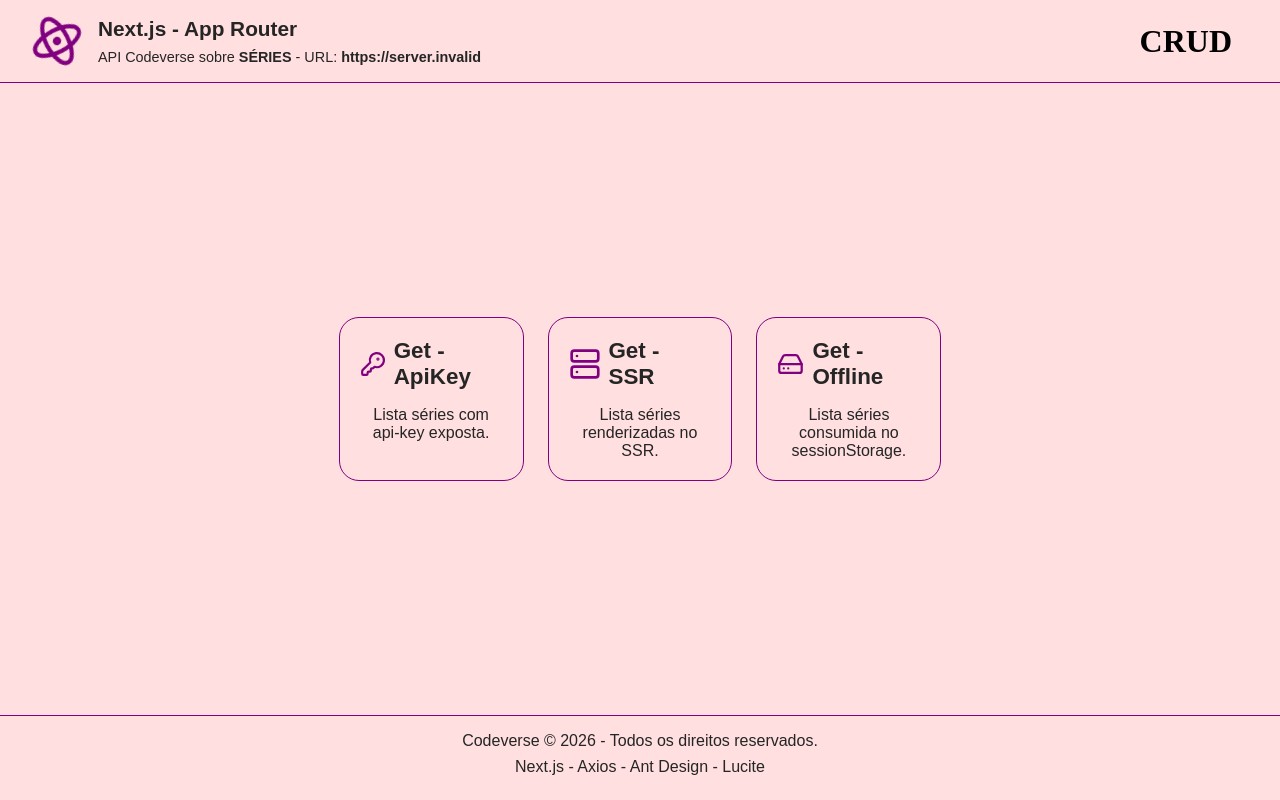
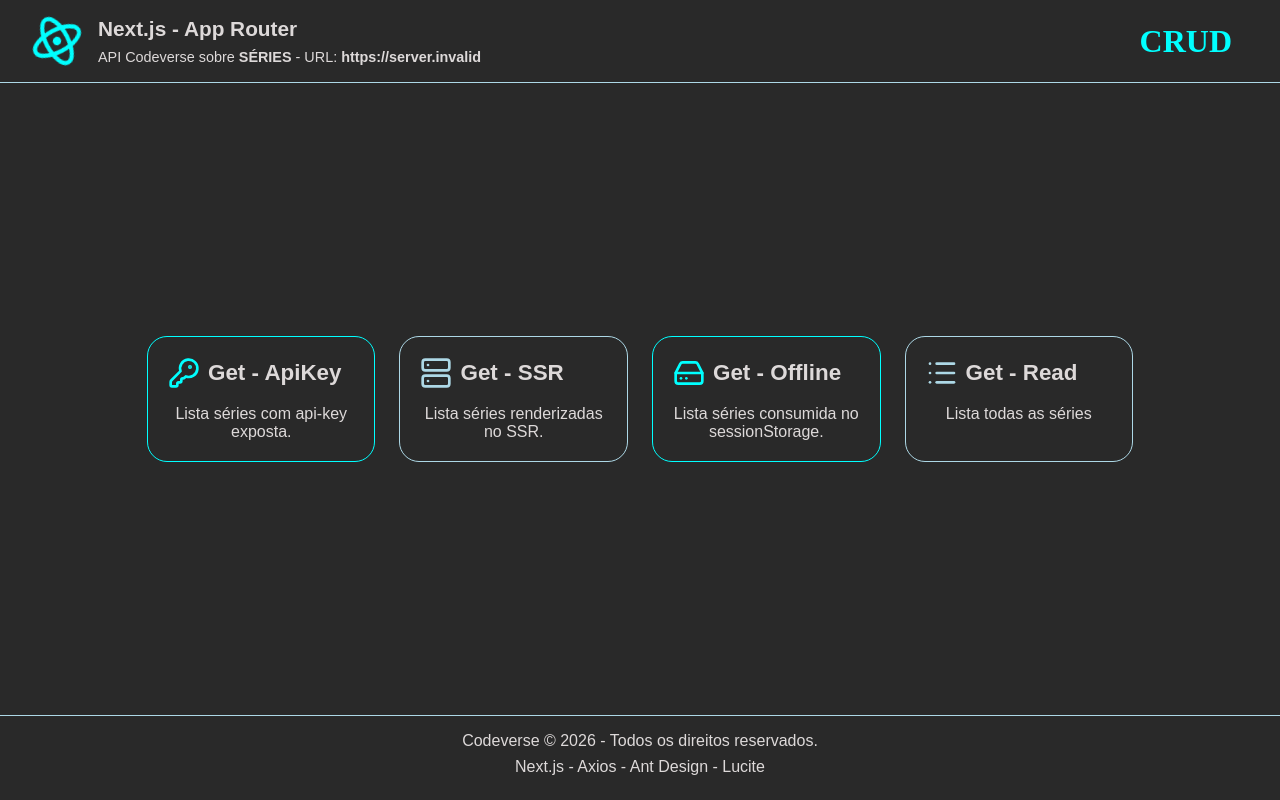
Before and after one commit to juliaefmiranda/template-next-crud, a Next.js app: page / in a window 1280 px wide. Built offline with nearby package versions, Linux system fonts and the light colour scheme; no server answers; what @ant-design/nextjs-registry would draw is missing.

Commit message:
ajusta cores, fontes e cria read

```diff
--- /dev/null
+++ b/src/app/api/series/route.js
@@ -0,0 +1,19 @@
+import axios from "axios";
+import { NextResponse } from "next/server";
+
+export async function GET(req) {
+    const { searchParams } = new URL(req.url);
+
+    try {
+        const resp = await axios.get(process.env.API_URL_SERIES, {
+            params: Object.fromEntries(searchParams),
+            headers: { 'x-api-key': process.env.API_KEY },
+        });
+        return NextResponse.json(resp.data);
+    } catch (error) {
+        const status = error.response?.status || 500;
+        const data = error.response?.data || { error: 'Erro ao buscar séries.' };
+
+        return NextResponse.json(data, { status });
+    }
+}
--- a/src/app/globals.css
+++ b/src/app/globals.css
@@ -8,7 +8,8 @@ body {
     min-height: 100vh;
     display: flex;
     flex-direction: column;
-    background: #ffdfdf;
+    background: #292929;
+    color: white;
 }
 
 main {
--- a/src/app/page.jsx
+++ b/src/app/page.jsx
@@ -1,5 +1,5 @@
 'use client'
-import { examples } from '@/data/crud';
+import { crud, examples } from '@/data/crud';
 import Card from '@/components/Card';
 import styles from './page.module.css';
 
@@ -19,6 +19,16 @@ export default function Page() {
                         Icon={Icon}
                     />
                 ))}
+                {crud.map(({id, verb, method, description, color, Icon}) => (
+                    <Card
+                        key={id}
+                        verb={verb}
+                        method={method}
+                        description={description}
+                        color={color}
+                        Icon={Icon}
+                    />
+                ))}
             </main>
             <footer className={styles.footer}>
                 <p>Codeverse &copy; {new Date().getFullYear()} - Todos os direitos reservados.</p>
--- a/src/app/page.module.css
+++ b/src/app/page.module.css
@@ -11,15 +11,15 @@
 }
 
 .footer {
-    background-color: #ffdfdf;
+    background-color: #292929;
     text-align: center;
     padding: 1rem 2rem;
-    border-top: 1px solid purple;
+    border-top: 1px solid lightblue;
 }
 
 .footer p {
     font-size: 1rem;
     font-family: 'Montserrat', sans-serif;
-    color: rgb(37, 37, 37);
+    color: rgb(221, 217, 217);
     padding-bottom: 0.5rem;
 }
--- a/src/components/Card.module.css
+++ b/src/components/Card.module.css
@@ -4,7 +4,7 @@
     height: auto;
     flex-direction: column;
     gap: 1rem;
-    background-color: #ffdfdf;
+    background-color: #292929;
     border: 1px solid var(--card-color, black);
     border-radius: 20px;
     padding: 1.25rem;
@@ -24,13 +24,13 @@
 }
 
 .cardHeader h2 {
-    color: rgb(37, 37, 37);
+    color: rgb(221, 217, 217);
     font-family: 'Montserrat', sans-serif;
     font-size: 1.4rem;
 }
 
 .card p {
-    color: rgb(37, 37, 37);
+    color: rgb(221, 217, 217);
     font-family: 'Montserrat', sans-serif;
     font-size: 1rem;
     text-align: center;
--- a/src/components/Header.jsx
+++ b/src/components/Header.jsx
@@ -14,7 +14,7 @@ export default function Header() {
         examples.find((e) => pathname === `/${e.method.toLowerCase()}`);
 
     const method = pathname === '/' ? 'CRUD' : operation?.method || '404';
-    const color = pathname === '/' ? 'black' : operation?.color || 'red';
+    const color = pathname === '/' ? 'cyan' : operation?.color || 'red';
 
     return (
         <header className={styles.header}>
--- a/src/components/Header.module.css
+++ b/src/components/Header.module.css
@@ -1,10 +1,10 @@
 .header {
-    background-color: #ffdfdf;
+    background-color: #292929;
     display: flex;
     align-items: center;
     justify-content: space-between;
     padding: 1rem 2rem;
-    border-bottom: 1px solid purple;
+    border-bottom: 1px solid lightblue;
 }
 
 .header h1 {
@@ -20,12 +20,12 @@
 .atom {
     display: flex;
     animation: spin 10s linear infinite;
-    color: purple;
+    color: cyan;
     transition: color 0.2s ease;
 }
 
 .atom:hover {
-    color: rgb(190, 38, 190);
+    color: rgb(0, 192, 192);
 }
 
 @keyframes spin {
@@ -41,26 +41,26 @@
     font-size: 1.3rem;
     margin-bottom: 0.5rem;
     font-family: 'Montserrat', sans-serif;
-    color: rgb(37, 37, 37);
+    color: rgb(221, 217, 217);
 }
 
 .header span {
     font-weight: bold;
     font-size: 0.9rem;
     font-family: 'Montserrat', sans-serif;
-    color: rgb(37, 37, 37);
+    color: rgb(221, 217, 217);
 }
 
 .header p {
     font-size: 0.9rem;
     font-family: 'Montserrat', sans-serif;
-    color: rgb(37, 37, 37);
+    color: rgb(221, 217, 217);
 }
 
 .verb {
     font-weight: 600;
     text-decoration: none;
-    color: rgb(37, 37, 37);
+    color: rgb(221, 217, 217);
 }
 
 .verb:hover {
--- a/src/data/crud.js
+++ b/src/data/crud.js
@@ -6,7 +6,7 @@ export const examples = [
         method: 'ApiKey',
         verb: 'Get',
         description: 'Lista séries com api-key exposta.',
-        color: 'purple',
+        color: 'cyan',
         Icon: KeyRound,
     },
     {
@@ -14,7 +14,7 @@ export const examples = [
         method: 'SSR',
         verb: 'Get',
         description: 'Lista séries renderizadas no SSR.',
-        color: 'purple',
+        color: 'lightblue',
         Icon: Server,
     },
     {
@@ -22,18 +22,18 @@ export const examples = [
         method: 'Offline',
         verb: 'Get',
         description: 'Lista séries consumida no sessionStorage.',
-        color: 'purple',
+        color: 'cyan',
         Icon: HardDrive,
     }
 ];
 
 export const crud = [
     {
-        id: 1,
-        method: 'Create',
-        verb: 'Post',
-        description: 'Cria uma nova série.',
-        color: 'orange',
-        Icon: PlusCircle,
+        id: 2,
+        method: 'Read',
+        verb: 'Get',
+        description: 'Lista todas as séries',
+        color: 'lightblue',
+        Icon: List,
     },
 ];
```
Also changed, not shown: src/app/read/page.jsx (added, +47 -0 lines).
